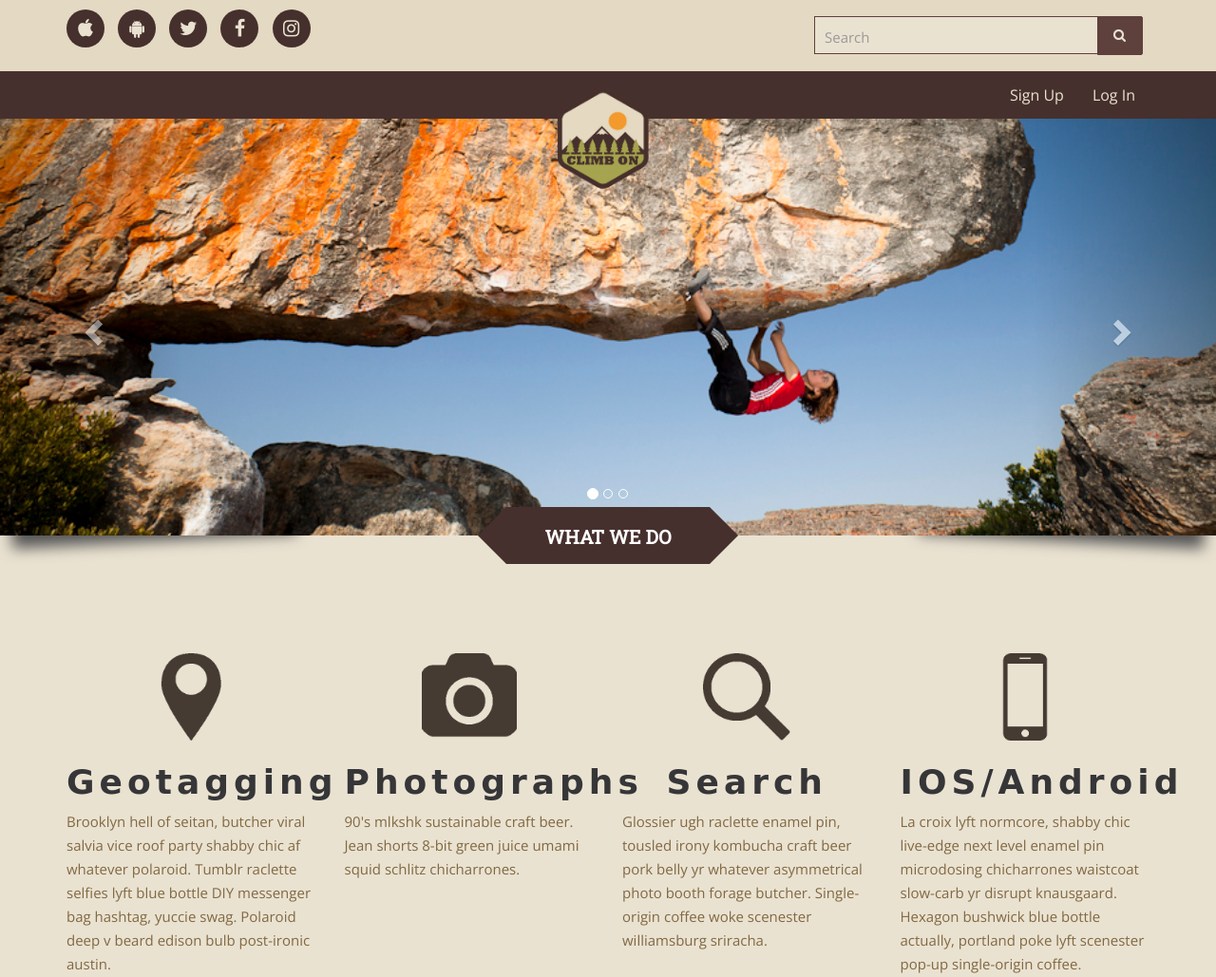
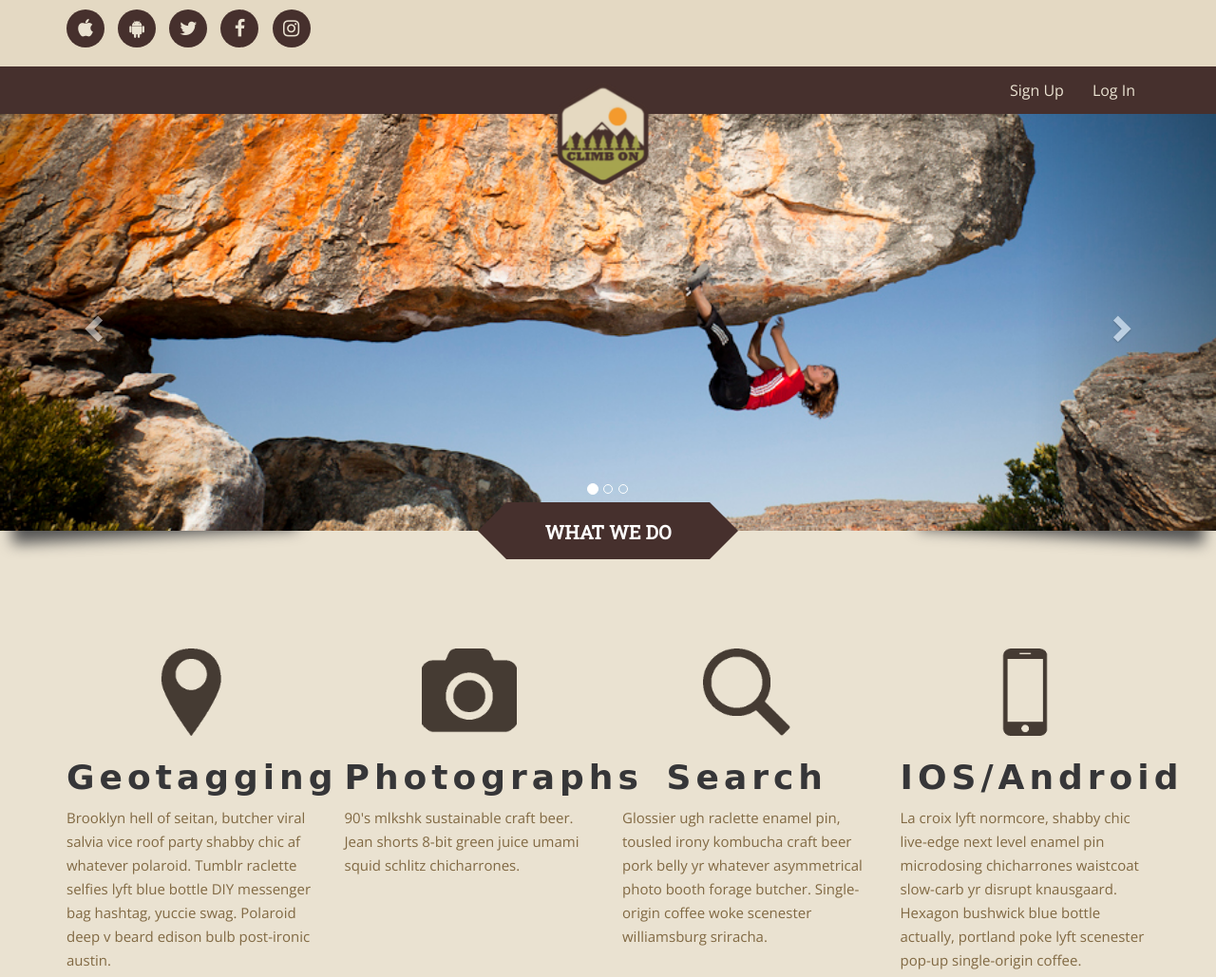
Before and after one commit to kjgum/climbon_init, a PHP site: page / in a window 1280 px wide. Shown: the top 1029 px of the page at 95% size. Run offline with PHP 8.4, Linux system fonts and the light colour scheme; some libraries are stand-ins or nearby versions; some web fonts are replaced.

Commit message:
landing strip

```diff
--- a/assets/css/style.css
+++ b/assets/css/style.css
@@ -1,11 +1,6 @@
-
-
 @import url(https://fonts.googleapis.com/css?family=Open+Sans);
 @import url(https://fonts.googleapis.com/css?family=Damion);
 @import url(https://fonts.googleapis.com/css?family=Roboto+Slab);
-
-
-
 body {
     font-family: 'Open Sans', sans-serif;
     color: #666;
@@ -22,7 +17,6 @@ body {
     padding: 0;
     margin: 0;
 }
-
 
 html {
     -webkit-text-size-adjust: none;
@@ -216,6 +210,19 @@ body.sub-page .logo {
     padding: 7px;
 }
 
+.person {
+    background-color: #EAE2D1;
+    height: 100%;
+    opacity: .8;
+    margin: 30px;
+    padding: 20px;
+    color: #46302D;
+}
+
+.person img {
+    opacity: 1;
+}
+
 
 /* -------------------#A6A354--------------------------------------------------------- */
 
@@ -226,7 +233,7 @@ body.sub-page .logo {
 /* ---------------------------------------------------------------------------- */
 
 #nav {
-    font-family:;
+    font-family: ;
 }
 
 #nav > .navbar-inner {
@@ -434,7 +441,7 @@ body.sub-page .logo {
 .box-content.box-style-1 {
     background-attachment: fixed;
     background-image: url(http://travel.aarp.org/content/dam/travel/destination-images/grand-canyon-national-park/2014-01/1400-grand-canyon-national-park-hiker.jpg);
-    background-color: #F29A3C ;
+    background-color: #F29A3C;
     color: #fff;
 }
 
@@ -453,7 +460,7 @@ body.sub-page .logo {
 /*box 1*/
 
 .box-item img {
-  width: 100px;
+    width: 100px;
 }
 
 .box-content.box-1 .box-item h3 {
@@ -488,7 +495,9 @@ body.sub-page .logo {
     line-height: 2;
 }
 
+
 /*box 3*/
+
 .box-content.box-3 {}
 
 .portfolio-box {
@@ -583,13 +592,13 @@ body.sub-page .logo {
 .box-content.box-4 blockquote:before {
     top: 0;
     left: 0;
-    content: "\201C";
+    /*content: "\201C";*/
 }
 
 .box-content.box-4 blockquote:after {
     top: 0;
     right: 0;
-    content: "\201D";
+    /*content: "\201D";*/
 }
 
 @media only screen and (max-width: 1100px) {
--- a/index.html
+++ b/index.html
@@ -8,7 +8,6 @@
     <meta name="description" content="">
     <meta name="author" content="">
     <link rel="icon" href="http://i.imgur.com/LLpQrJZ.png">
-
     <title>CLIMB ON</title>
     <!-- Bootstrap Core CSS -->
     <link href="https://maxcdn.bootstrapcdn.com/bootstrap/3.3.7/css/bootstrap.min.css" rel="stylesheet" integrity="sha384-BVYiiSIFeK1dGmJRAkycuHAHRg32OmUcww7on3RYdg4Va+PmSTsz/K68vbdEjh4u" crossorigin="anonymous">
@@ -21,6 +20,9 @@
     <link href="owl-carousel/owl.theme.css" rel="stylesheet">
     <!-- jQuery and Modernizr-->
     <script type="text/javascript" src="https://cdnjs.cloudflare.com/ajax/libs/jquery/3.1.1/jquery.min.js"></script>
+    <style type="text/css">
+
+    </style>
 </head>
 
 <body>
@@ -42,7 +44,7 @@
                         </li>
                     </ul>
                 </div>
-                <div class="col-md-4 col-md-offset-4">
+                <!-- <div class="col-md-4 col-md-offset-4">
                     <div class="top-search">
                         <div id="search" class="input-group">
                             <input type="text" name="search" value="" placeholder="Search" class="form-control" />
@@ -51,7 +53,7 @@
                           </span>
                         </div>
                     </div>
-                </div>
+                </div> -->
             </div>
         </div>
     </div>
@@ -207,8 +209,9 @@
                     <div class="wrap">
                         <div class="col-md-4">
                             <div class="box-item">
-                                <span>Words</span>
-
+                                <span>We</span>
+                                <p>allow the user to track their geographic location and post pictures of the climb Label routes and rate the boulder
+                                </p>
                             </div>
                         </div>
                         <div class="col-md-4">
@@ -245,21 +248,18 @@
                     <div class="col-lg-4 col-sm-6 text-center">
                         <br>
                         <img src="assets/img/apple.png" width="100%">
-                        <br><br>
+                        <br>
+                        <br>
                         <img src="assets/img/google.png" width="100%">
                     </div>
                     <div class="col-lg-4 col-sm-6 text-center">
                         <img src="assets/img/galaxy.png" width="60%">
-
                     </div>
                     <div class="col-lg-4 col-sm-6">
-
                     </div>
                     <div class="col-lg-4 col-sm-6">
-
                     </div>
                     <div class="col-lg-4 col-sm-6">
-
                     </div>
                 </div>
             </div>
@@ -270,7 +270,8 @@
                 <div class="row">
                     <div class="box-item">
                         <blockquote>
-                            <p>climb good; climb on.</p>
+                            <p>CLIMB ON
+                                <br/> a companion app for your climbing needs</p>
                         </blockquote>
                     </div>
                 </div>
@@ -346,46 +347,43 @@
                 <div class="row heading">
                     <h2>The Team</h2>
                 </div>
+                <div class="row text-center">
                     <div class="row">
-
-                        <div class="row">
-                            <div class="col-md-6">
-                                <div class="item box-item">
+                        <div class="col-md-3 ">
+                            <div class="item box-item person">
+                                <img src="assets/img/arnold.jpg" class="img-circle" />
+                                <p></p>
+                                <h4>Arnold</h4>
+                                <p>chief architect, ES6 react & meteor engineer </p>
+                            </div>
+                        </div>
+                        <div class="col-md-3 ">
+                            <div class="item box-item person">
+                                <img src="assets/img/nick.png" class="img-circle" />
+                                <p></p>
+                                <h4>Nick</h4>
+                                <p>back end engineer, ES6 react & meteor engineer</p>
+                            </div>
+                        </div>
+                        <div class="col-md-3 ">
+                            <div class="item box-item person">
                                 <img src="assets/img/kristin.jpg" class="img-circle" />
                                 <p></p>
-                                    <span>Kristin</span>
-                                    <p>FED, client side creative</p>
+                                <h4>Kristin</h4>
+                                <p>front end development & client side creative </p>
                             </div>
                         </div>
-                            <div class="col-md-6">
-                                <div class="item box-item">
+                        <div class="col-md-3  ">
+                            <div class="item box-item person">
                                 <img src="assets/img/sal.jpg" class="img-circle" />
                                 <p></p>
-                                    <span>Sal</span>
-                                    <p>api wizard, master of many</p>
+                                <h4>Sal</h4>
+                                <p>front end consultant, bootstrap lover, & master of many</p>
                             </div>
                         </div>
+                        <!--                         </div>
+                        <div class="row"> -->
                     </div>
-                        <div class="row">
-                            <div class="col-md-6">
-                                <div class="item box-item">
-                                    <img src="assets/img/arnold.jpg" class="img-circle" />
-                                    <p></p>
-                                    <span>Arnold</span>
-                                    <p>meteror wannabe, chief architect and
-                                        <br/>business consultant</p>
-                                </div>
-                            </div>
-                            <div class="col-md-6">
-                                <div class="item box-item">
-                                    <img src="assets/img/nick.png" class="img-circle" />
-                                    <p></p>
-                                    <span>Nick</span>
-                                    <p>back end engineer, meteor guru</p>
-                                </div>
-                            </div>
-                        </div>
-
                 </div>
             </div>
         </section>
```
Also changed, not shown: 1 other file. Lines whose indentation alone changed are shown as unchanged.
